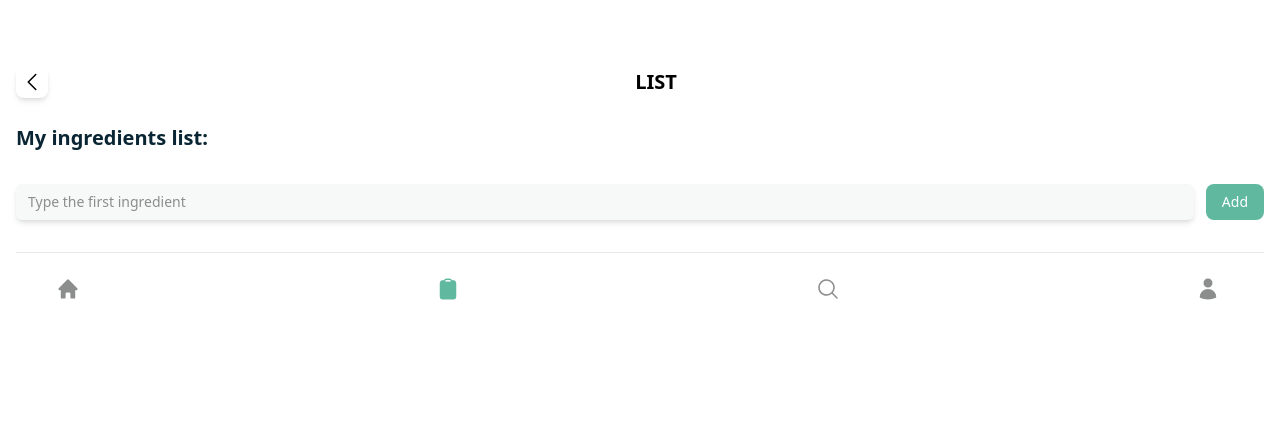
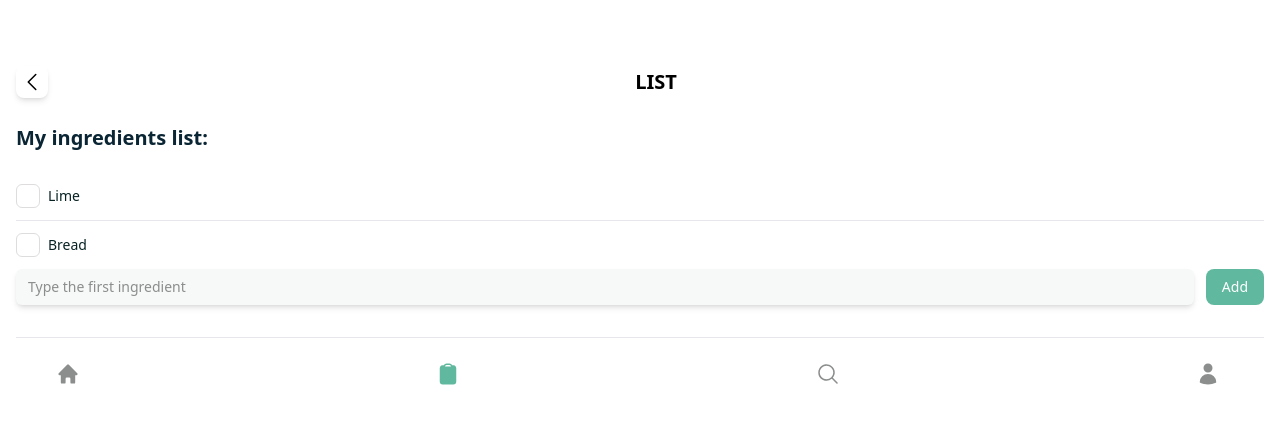
Before and after one commit to simopgini/food-app, a Next.js app: page / in a window 1280 px wide. Shown: the top 424 px of the page. Built offline with nearby package versions, Linux system fonts and the light colour scheme.

Commit message:
checkboxes

```diff
--- a/pages/index.js
+++ b/pages/index.js
@@ -408,6 +408,18 @@ export default function Home() {
               <h2 className='font-bold text-xl text-[#0A2533]'>My ingredients list:</h2>
             </div>
 
+            <section>
+              <div className='flex items-center my-3'>
+                <input type="checkbox" class="appearance-none enabled:ring-[#60B99E] checked:ring-[#60B99E] text-[#60B99E] border-[#DEDCDC] checked:bg-[#E9ECEC] indeterminate:bg-gray-300 rounded-md h-6 w-6 mr-2" />
+                <p className='text-[#082224] text-sm'>Lime</p>
+              </div>
+              <hr></hr>
+              <div className='flex items-center my-3'>
+                <input type="checkbox" class="appearance-none enabled:ring-[#60B99E] checked:ring-[#60B99E] text-[#60B99E] border-[#DEDCDC] checked:bg-[#E9ECEC] rounded-md h-6 w-6 mr-2" />
+                <p className='text-[#082224] text-sm'>Bread</p>
+              </div>
+            </section>
+
             <div className='flex items-center'>
               <label class="flex-1  block">
                 <span class="sr-only">Search</span>
```
